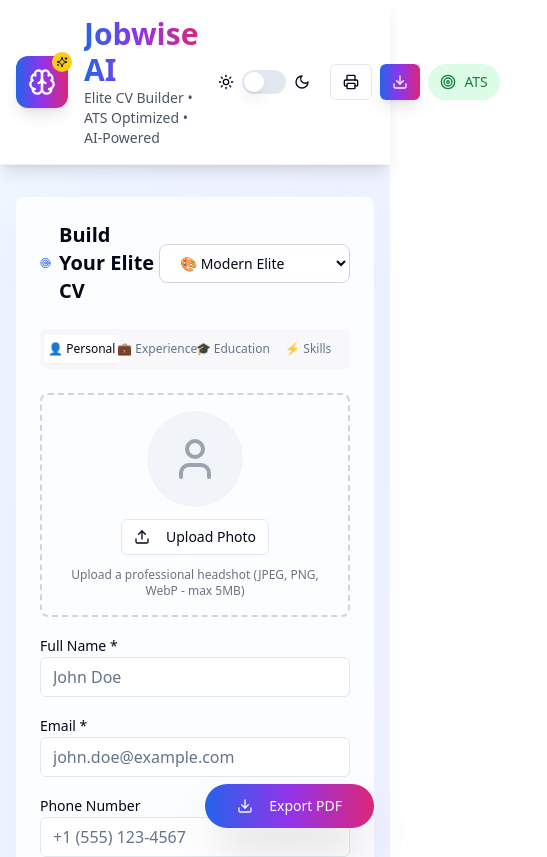
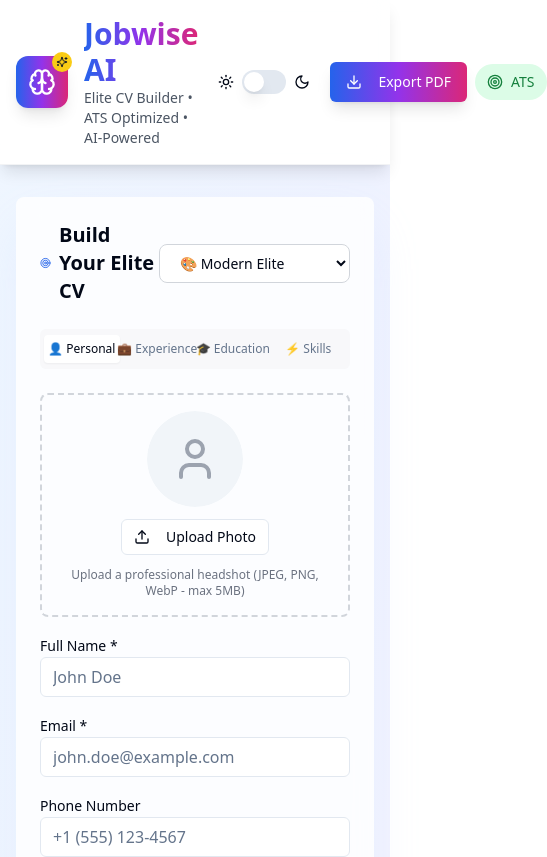
Before and after one commit to Emre-aslan2006/importantcv, a React (Vite) app: page / in a window 390 px wide. Shown: the top 857 px of the page, 547 px wide, since content can reach past the window. Built offline with nearby package versions, Linux system fonts and the light colour scheme.

Commit message:
Fix: Show export button in preview
The export button was missing in the preview section. This commit fixes the issue.

```diff
--- a/src/pages/Index.tsx
+++ b/src/pages/Index.tsx
@@ -210,21 +210,16 @@ const Index = () => {
                 <Moon className="h-4 w-4" />
               </div>
 
-              {/* Mobile Action Buttons */}
-              <div className="flex items-center space-x-2 lg:hidden">
-                <Button variant="outline" onClick={handlePrint} size="sm" className="backdrop-blur-sm">
-                  <Printer className="h-4 w-4" />
-                </Button>
-
-                <Button
-                  onClick={handleDownloadPDF}
-                  disabled={isGeneratingPDF}
-                  size="sm"
-                  className="bg-gradient-to-r from-blue-600 via-purple-600 to-pink-600 hover:from-blue-700 hover:via-purple-700 hover:to-pink-700 shadow-lg disabled:opacity-50"
-                >
-                  <Download className="h-4 w-4" />
-                </Button>
-              </div>
+              {/* Export PDF Button - Always Visible */}
+              <Button
+                onClick={handleDownloadPDF}
+                disabled={isGeneratingPDF}
+                size="default"
+                className="bg-gradient-to-r from-blue-600 via-purple-600 to-pink-600 hover:from-blue-700 hover:via-purple-700 hover:to-pink-700 shadow-lg disabled:opacity-50 text-white border-0"
+              >
+                <Download className="h-4 w-4 mr-2" />
+                {isGeneratingPDF ? 'Generating...' : 'Export PDF'}
+              </Button>
 
               {/* Desktop Action Buttons */}
               <div className="hidden lg:flex items-center space-x-2">
@@ -241,15 +236,6 @@ const Index = () => {
                   <Printer className="h-4 w-4 mr-2" />
                   Print
                 </Button>
-
-                <Button
-                  onClick={handleDownloadPDF}
-                  disabled={isGeneratingPDF}
-                  className="bg-gradient-to-r from-blue-600 via-purple-600 to-pink-600 hover:from-blue-700 hover:via-purple-700 hover:to-pink-700 shadow-lg disabled:opacity-50"
-                >
-                  <Download className="h-4 w-4 mr-2" />
-                  {isGeneratingPDF ? 'Generating...' : 'Export PDF'}
-                </Button>
               </div>
 
               <div className="flex items-center space-x-2 text-sm px-3 py-2 rounded-full bg-green-100 text-green-700 dark:bg-green-900/30 dark:text-green-300">
@@ -260,19 +246,6 @@ const Index = () => {
             </div>
           </div>
         </div>
-      </div>
-
-      {/* Mobile Export Button - Fixed at bottom for better visibility */}
-      <div className="lg:hidden fixed bottom-4 right-4 z-20">
-        <Button
-          onClick={handleDownloadPDF}
-          disabled={isGeneratingPDF}
-          size="lg"
-          className="bg-gradient-to-r from-blue-600 via-purple-600 to-pink-600 hover:from-blue-700 hover:via-purple-700 hover:to-pink-700 shadow-2xl disabled:opacity-50 rounded-full"
-        >
-          <Download className="h-5 w-5 mr-2" />
-          {isGeneratingPDF ? 'Generating...' : 'Export PDF'}
-        </Button>
       </div>
 
       <div className="max-w-7xl mx-auto px-4 py-8">
```
